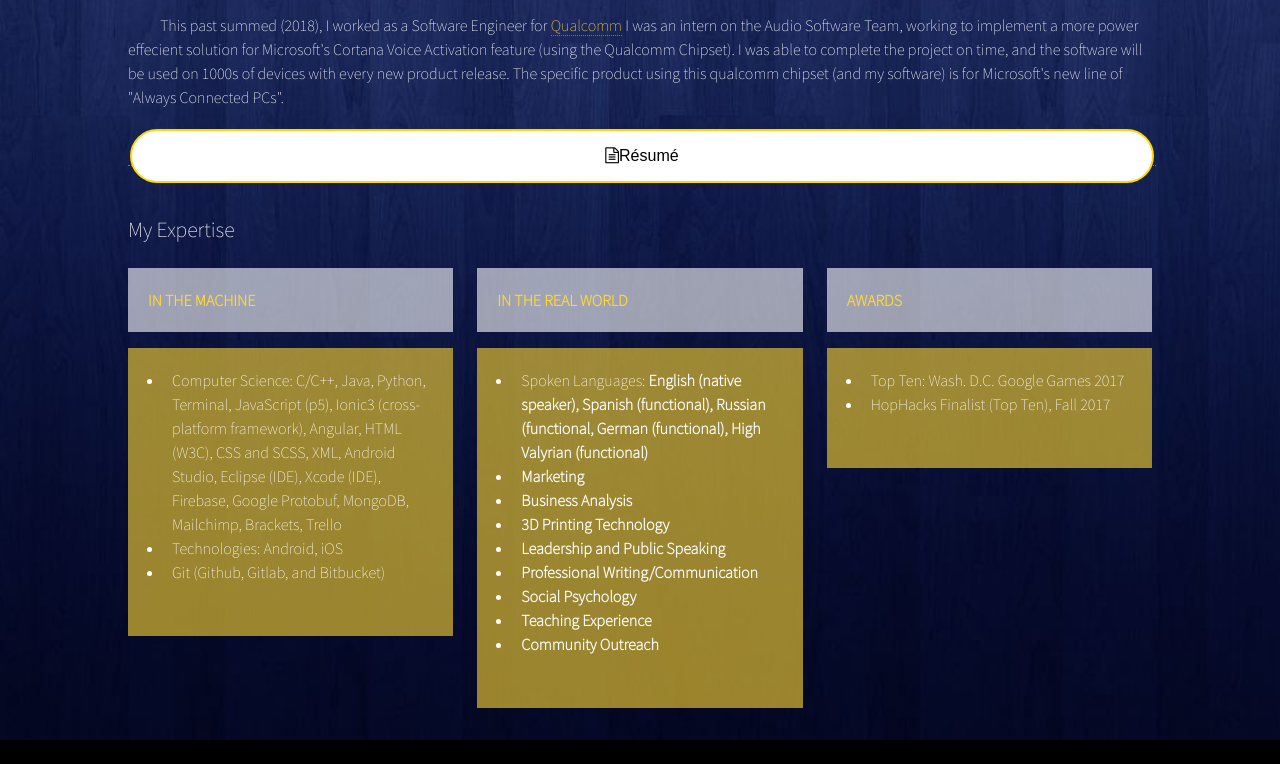
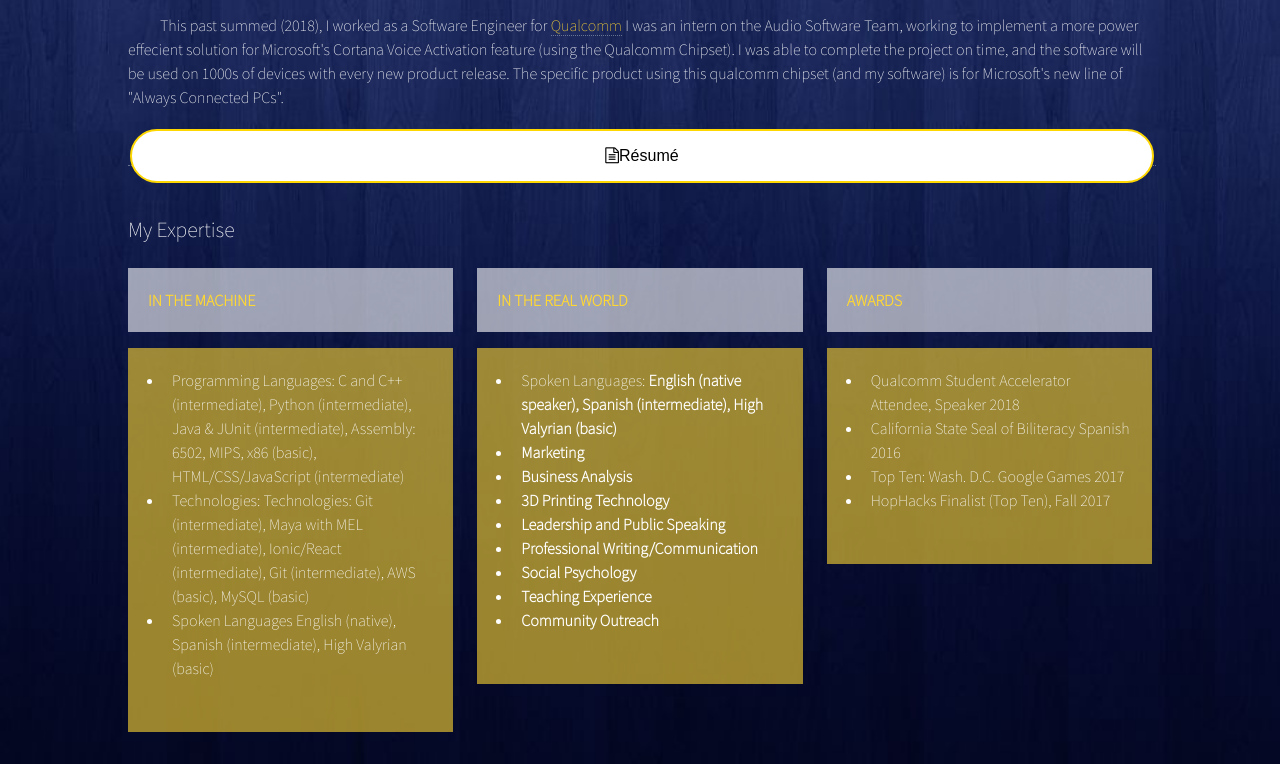
Before and after one commit to rgriffith98/mySite, a plain HTML site: page aboutMe.html in a window 1280 px wide. Shown: the part 926-1690 px from the top of the page. Before the commit the page ends 1666 px from the top, so only its background shows below. Drawn offline with Linux system fonts and the light colour scheme.

Commit message:
Update aboutMe.html
corrections

```diff
--- a/aboutMe.html
+++ b/aboutMe.html
@@ -103,11 +103,12 @@
                     </h3>
                     <h3 style="background-color:rgba(255, 215, 51, .6); color:white; padding:20px;">
                         <ul>
-                            <li><strong>Computer Science:</strong> C/C++, Java, Python, Terminal, JavaScript (p5),
-                            Ionic3 (cross-platform framework), Angular, HTML (W3C), CSS and SCSS, XML, Android Studio,
-                            Eclipse (IDE), Xcode (IDE), Firebase, Google Protobuf, MongoDB, Mailchimp, Brackets, Trello</li>
-                            <li><strong>Technologies:</strong> Android, iOS</li>
-                            <li><strong>Git</strong> (Github, Gitlab, and Bitbucket)</li>
+                            <li><strong>Programming Languages:</strong> C and C++ (intermediate), Python (intermediate),
+				    Java & JUnit (intermediate), Assembly: 6502, MIPS, x86 (basic),
+				    HTML/CSS/JavaScript (intermediate) </li>
+                            <li><strong>Technologies:</strong> Technologies: Git (intermediate), Maya with MEL (intermediate),
+				    Ionic/React (intermediate), Git (intermediate), AWS (basic), MySQL (basic) </li>
+                            <li><strong>Spoken Languages</strong> English (native), Spanish (intermediate), High Valyrian (basic) </li>
                         </ul>
                     </h3>
                 </div>
@@ -120,7 +121,7 @@
                     </h3>
                     <h3 style="background-color:rgba(255, 215, 51, .6); color:white; padding:20px; font-weight:900">
                         <ul>
-                            <li><strong>Spoken Languages:</strong> English (native speaker), Spanish (functional), Russian (functional, German (functional), High Valyrian (functional)</li>
+                            <li><strong>Spoken Languages:</strong> English (native speaker), Spanish (intermediate), High Valyrian (basic)</li>
                             <li>Marketing</li>
                             <li>Business Analysis</li>
                             <li>3D Printing Technology</li>
@@ -141,6 +142,9 @@
                     </h3>
                     <h3 style="background-color:rgba(255, 215, 51, .6); color:white; padding:20px;">
                         <ul>
+
+			    <li>Qualcomm Student Accelerator Attendee, Speaker 2018</li>
+			    <li>California State Seal of Biliteracy Spanish 2016</li>
                             <li>Top Ten: Wash. D.C. Google Games 2017</li>
                             <li>HopHacks Finalist (Top Ten), Fall 2017</li>
                         </ul>
```
